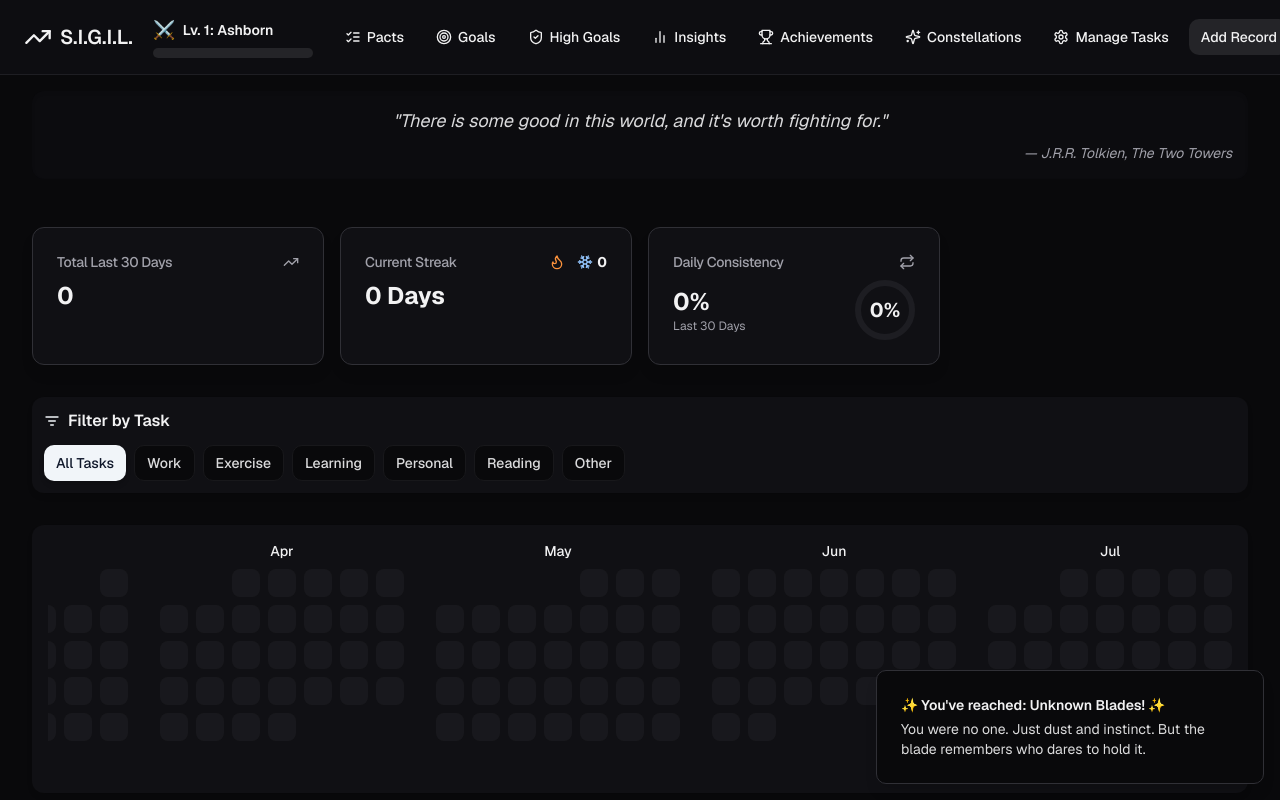
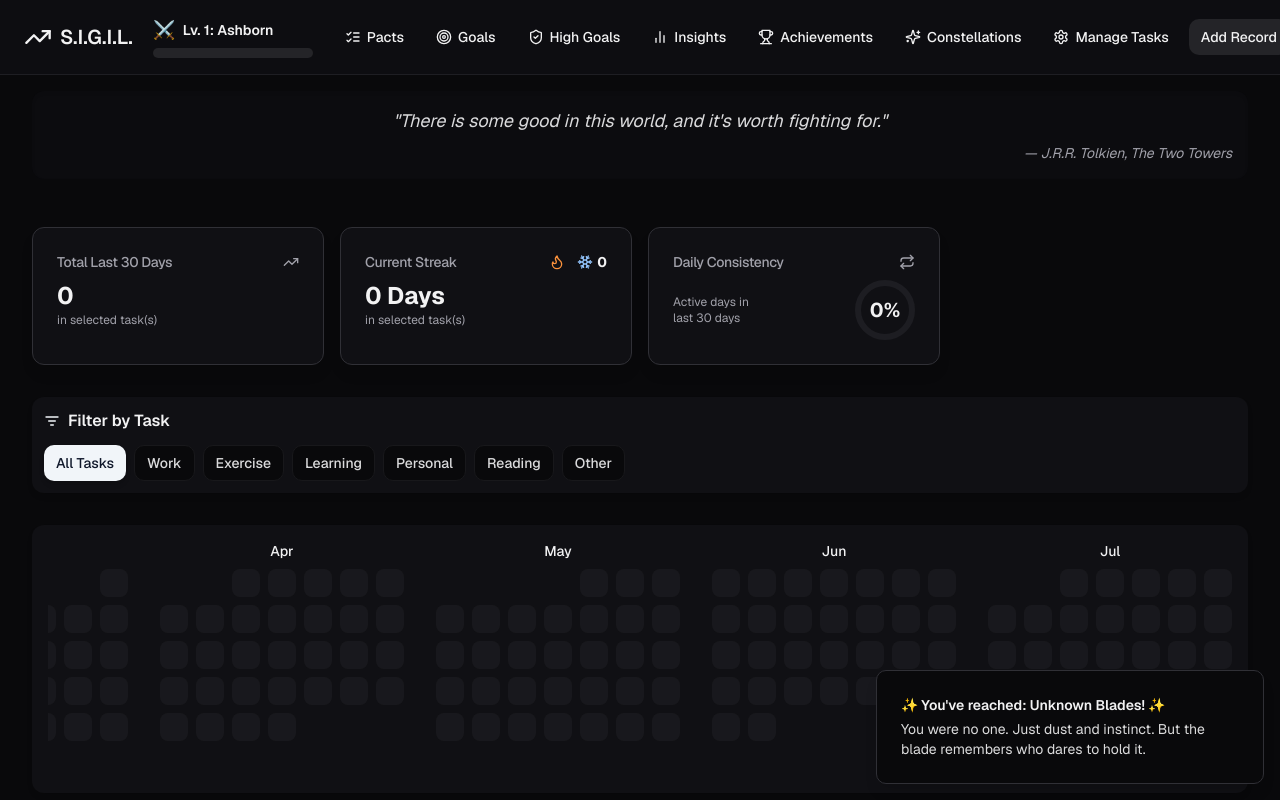
Before and after one commit to Abhi9818-max/SIGIL-clean, a Next.js app: page / in a window 1280 px wide. Shown: the top 800 px of the page. Built offline with nearby package versions, Linux system fonts and the light colour scheme.

Commit message:
why are u showing 2 percentage in circle and card also in daily consiste

```diff
--- a/src/components/records/StatsPanel.tsx
+++ b/src/components/records/StatsPanel.tsx
@@ -57,10 +57,11 @@ const StatsPanel: React.FC<{ selectedTaskFilterId: string | null; }> = ({ select
   }, [selectedTaskFilterId, getTaskDefinitionById]);
 
   const activeHighGoal = useMemo(() => {
+    const now = new Date();
+    // Only show the card if a specific task with a high goal is selected
     if (!selectedTaskFilterId) {
-      return null;
+        return null;
     }
-    const now = new Date();
     const relevantGoals = [...highGoals]
         .filter(g => g.taskId === selectedTaskFilterId && parseISO(g.endDate) >= now);
 
@@ -68,6 +69,7 @@ const StatsPanel: React.FC<{ selectedTaskFilterId: string | null; }> = ({ select
         return null;
     }
 
+    // Return the goal that ends soonest
     return relevantGoals.sort((a, b) => parseISO(a.endDate).getTime() - parseISO(b.endDate).getTime())[0];
   }, [highGoals, selectedTaskFilterId]);
 
@@ -86,6 +88,7 @@ const StatsPanel: React.FC<{ selectedTaskFilterId: string | null; }> = ({ select
                 {aggregate.toLocaleString()}
                 {unitLabel && <span className="text-lg text-muted-foreground ml-2">{unitLabel}</span>}
                 </div>
+                <p className="text-xs text-muted-foreground">in selected task(s)</p>
             </CardContent>
         </Card>
 
@@ -130,6 +133,7 @@ const StatsPanel: React.FC<{ selectedTaskFilterId: string | null; }> = ({ select
             >
               {currentStreak} Day{currentStreak !== 1 ? "s" : ""}
             </div>
+             <p className="text-xs text-muted-foreground">in selected task(s)</p>
           </CardContent>
         </Card>
 
@@ -143,8 +147,8 @@ const StatsPanel: React.FC<{ selectedTaskFilterId: string | null; }> = ({ select
             <CardContent>
                 <div className="flex items-center justify-between gap-4">
                     <div className="flex flex-col">
-                        <div className="text-2xl font-bold text-foreground">{consistency}%</div>
-                        <p className="text-xs text-muted-foreground">Last 30 Days</p>
+                        <p className="text-xs text-muted-foreground">Active days in</p>
+                        <p className="text-xs text-muted-foreground">last 30 days</p>
                     </div>
                     <PerformanceCircle percentage={consistency} size={60} strokeWidth={6} />
                 </div>
@@ -156,7 +160,7 @@ const StatsPanel: React.FC<{ selectedTaskFilterId: string | null; }> = ({ select
               <Card className="shadow-lg animate-fade-in-up h-full hover:bg-muted/50 transition-colors" style={{ animationDelay: `300ms` }}>
                   <CardHeader className="flex flex-row items-center justify-between space-y-0 pb-2">
                       <CardTitle className="text-sm font-medium text-muted-foreground truncate" title={activeHighGoal.name}>
-                          {activeHighGoal.name}
+                          High Goal: {activeHighGoal.name}
                       </CardTitle>
                       <ShieldCheck className="h-4 w-4 text-primary" />
                   </CardHeader>
@@ -167,15 +171,12 @@ const StatsPanel: React.FC<{ selectedTaskFilterId: string | null; }> = ({ select
                           const percentage = Math.min((progress / activeHighGoal.targetValue) * 100, 100);
                           const timeRemaining = formatDistanceToNowStrict(parseISO(activeHighGoal.endDate), { addSuffix: true });
                           return (
-                              <div className="flex flex-col justify-between gap-1 h-full">
-                                  <div className="flex items-center justify-between gap-4">
-                                      <div className="flex flex-col">
-                                          <div className="text-2xl font-bold" style={{color: goalTask?.color}}>{percentage.toFixed(0)}%</div>
-                                           <p className="text-xs text-muted-foreground">Due {timeRemaining}</p>
-                                      </div>
-                                      <PerformanceCircle percentage={percentage} size={60} strokeWidth={6} progressColor={goalTask?.color} />
+                              <div className="flex items-center justify-between gap-4">
+                                  <div className="flex flex-col">
+                                      <p className="text-xs font-semibold text-foreground">{progress.toLocaleString()} / {activeHighGoal.targetValue.toLocaleString()}</p>
+                                      <p className="text-xs text-muted-foreground">Due {timeRemaining}</p>
                                   </div>
-                                  <p className="text-xs text-center text-muted-foreground mt-1">{progress.toLocaleString()} / {activeHighGoal.targetValue.toLocaleString()}</p>
+                                  <PerformanceCircle percentage={percentage} size={60} strokeWidth={6} progressColor={goalTask?.color} />
                               </div>
                           )
                       })()}
```
